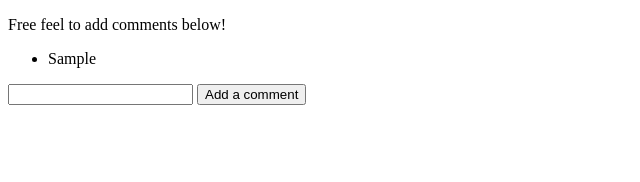
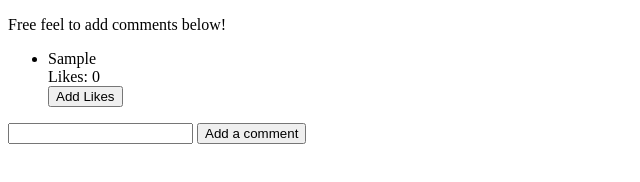
Before and after one commit to kyolf/Angular_Comments, a plain HTML site: page index.html in a window 1280 px wide. Both pictures are taken after typing "Sample" into the empty fields and a click on the button "Add a comment". Shown: the whole page, without its empty margins (0-640 px from the left). Drawn offline with nearby package versions, Linux system fonts and the light colour scheme.

Commit message:
added the like feature

```diff
--- a/index.html
+++ b/index.html
@@ -7,7 +7,11 @@
     <section data-ng-controller="CommentController">
       <p>Free feel to add comments below!</p>
       <ul>
-        <li data-ng-repeat="comment in comments">{{comment.text}}</li>
+        <li ngModel="index=$index" data-ng-repeat="comment in comments">
+          {{comment.text}}
+          <div>Likes: {{comment.likes}}</div>
+          <button data-ng-click="addLikes($index)">Add Likes</button>
+        </li>
       </ul>
       <input type="text" data-ng-model="newText"/>
       <button data-ng-click="addComments()">Add a comment</button>
--- a/js/index.js
+++ b/js/index.js
@@ -12,4 +12,8 @@ comment_app.controller('CommentController', function($scope) {
     });
     $scope.newText = '';
   };
+
+  $scope.addLikes = function(index) {
+    $scope.comments[index].likes++;
+  };
 });
```
